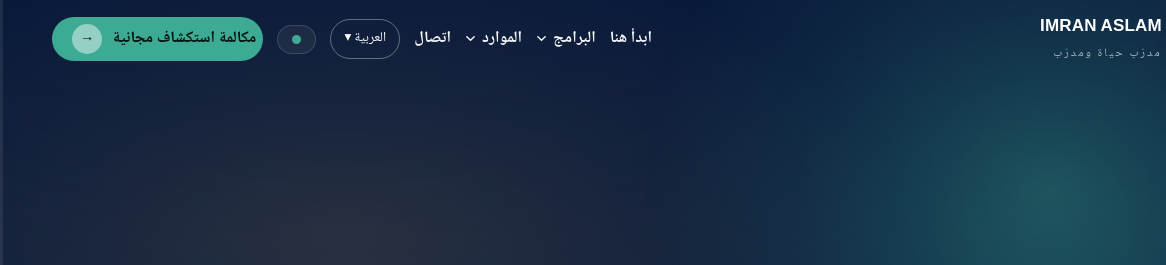
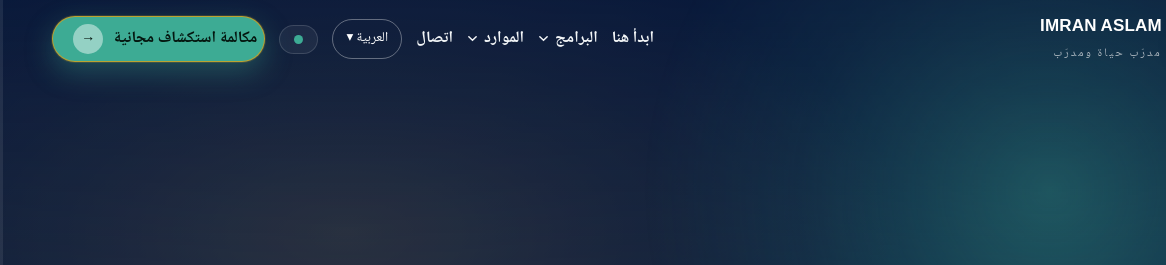
Before and after one commit to blugul1/aide-website, a plain HTML site: page ar/index.html in a window 1280 px wide. Shown: the top 265 px of the page, 0-1166 px from the left. Drawn offline with Linux system fonts and the light colour scheme; animation ran at ten frames a second.

Commit message:
Emerald hero glow + nav-CTA gold ring + mega viewport-centring fix

```diff
--- a/ar/index.html
+++ b/ar/index.html
@@ -433,6 +433,9 @@
   .blend .row.alt{color:#E3C878}
   .btn.btn-solid{border:1.5px solid rgba(201,162,39,.9);box-shadow:0 0 0 1px rgba(201,162,39,.18),0 10px 28px rgba(61,171,148,.30)}
   .proof b em{color:#C9A227}
+  /* GLOW (owner 2026-11-19): emerald radial over the hero shade + gold ring on the nav CTA */
+  .hero .shade{background:radial-gradient(55% 46% at 26% 72%, rgba(61,171,148,.40) 0%, rgba(61,171,148,.16) 45%, rgba(61,171,148,0) 70%),linear-gradient(180deg, rgba(10,26,59,.42) 0%, rgba(10,26,59,.08) 34%, rgba(10,26,59,.55) 78%, rgba(10,26,59,.88) 100%)}
+  .nav-links a.nav-cta{border:1.5px solid rgba(201,162,39,.9);box-shadow:0 0 0 1px rgba(201,162,39,.18),0 10px 28px rgba(61,171,148,.35)}
   @keyframes heroRowIn{from{opacity:0;transform:translateY(26px)}to{opacity:1;transform:translateY(0)}}
   .blend{animation:heroFloat 7s ease-in-out 1.4s infinite alternate}
   @keyframes heroFloat{from{transform:translateY(0)}to{transform:translateY(-7px)}}
@@ -807,6 +810,11 @@ html[data-theme="day"] .nav-links .lang-btn{color:#0A1A3B;border-color:rgba(10,2
 nav.scrolled .lang-btn{color:#0A1A3B;border-color:rgba(10,26,59,.25);background:rgba(255,255,255,.6)}
 .nav-links .drop.lang-drop{min-width:150px}
 .nav-links .drop.lang-drop a[aria-current="page"]{font-weight:700;color:#1F7A66}
+/* --- mega centring fix (owner 2026-11-19): drops anchor to the full-width nav so they centre on the
+   viewport at every width (EN mega overflowed 47-97px at 821-1024px when centred on its link).
+   margin-top pulls the drop up to touch the link row, so the hover bridge has no dead strip. --- */
+.nav-links .has-drop:has(.drop.mega),.nav-links .has-drop:has(.drop.res-mega){position:static}
+.nav-links .drop.mega,.nav-links .drop.res-mega{inset-inline-start:auto;left:50%;right:auto;transform:translateX(-50%);margin-top:-30px}
 
 
   [dir="rtl"] .pull{border-left:none;border-right:4px solid var(--sea)}
```
Also changed, not shown: index.html (+8 -0 lines), ur/index.html (+8 -0 lines).
